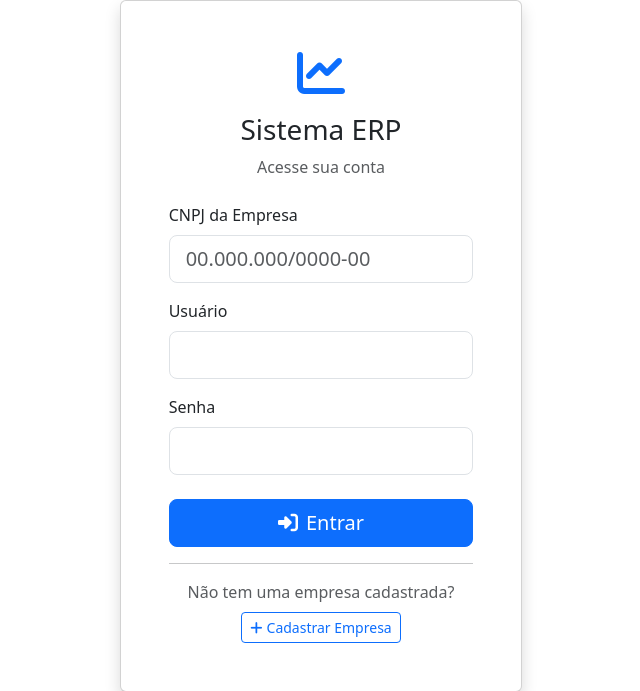
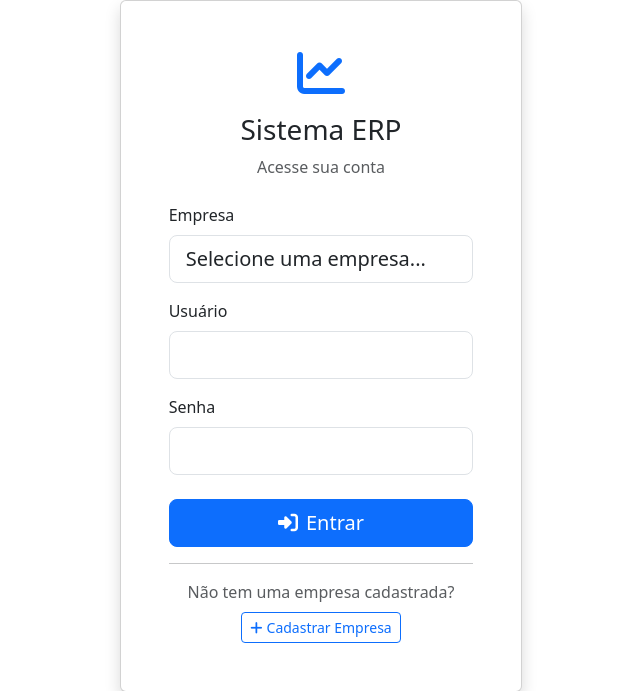
Before and after one commit to antoniofogaca/GestaoVendasWeb, a Flask app: page /login in a window 1280 px wide. Shown: the top 691 px of the page, without its empty margins (319-959 px from the left). Run offline with Flask 3, Linux system fonts and the light colour scheme.

Commit message:
Enable user registration and fix login process for multi-company support
Implement user registration linked to companies and modifies login to use company ID.

Replit-Commit-Author: Agent
Replit-Commit-Session-Id: 688cd5ab-3cca-4f57-ab75-8bdae21580b3
Replit-Commit-Screenshot-Url: https://storage.googleapis.com/screenshot-production-us-central1/70b308fe-08b2-4825-85dc-4ac26ddbe2d6/2d2bc96f-9bfe-4c02-b1b2-59941bf46904.jpg

```diff
--- a/forms.py
+++ b/forms.py
@@ -4,9 +4,17 @@ from wtforms.validators import DataRequired, Email, Length, Optional, NumberRang
 from wtforms.widgets import TextArea
 
 class LoginForm(FlaskForm):
-    empresa_cnpj = StringField('CNPJ da Empresa', validators=[DataRequired()], render_kw={'placeholder': '00.000.000/0000-00'})
+    empresa_id = SelectField('Empresa', coerce=int, validators=[DataRequired()])
     username = StringField('Usuário', validators=[DataRequired()])
     password = PasswordField('Senha', validators=[DataRequired()])
+
+class CadastroUsuarioForm(FlaskForm):
+    empresa_id = HiddenField()
+    username = StringField('Usuário', validators=[DataRequired(), Length(max=64)])
+    email = StringField('E-mail', validators=[DataRequired(), Email(), Length(max=120)])
+    nome_completo = StringField('Nome Completo', validators=[DataRequired(), Length(max=200)])
+    password = PasswordField('Senha', validators=[DataRequired(), Length(min=6)])
+    confirm_password = PasswordField('Confirmar Senha', validators=[DataRequired()])
 
 class EmpresaForm(FlaskForm):
     cnpj = StringField('CNPJ', validators=[DataRequired(), Length(min=14, max=18)], render_kw={'placeholder': '00.000.000/0000-00'})
--- a/routes.py
+++ b/routes.py
@@ -21,20 +21,24 @@ def index():
 def login():
     form = LoginForm()
 
+    # Carregar empresas para o dropdown
+    empresas = Empresa.query.filter_by(ativa=True).all()
+    form.empresa_id.choices = [(e.id, f"{e.nome_fantasia or e.razao_social} - {e.cnpj}") for e in empresas]
+    form.empresa_id.choices.insert(0, (0, 'Selecione uma empresa...'))
+
     if form.validate_on_submit():
-        cnpj = form.empresa_cnpj.data.strip()
+        empresa_id = form.empresa_id.data
         username = form.username.data.strip()
         password = form.password.data
 
-        # Buscar empresa pelo CNPJ
-        empresa = Empresa.query.filter_by(cnpj=cnpj.replace('.', '').replace('/', '').replace('-', '')).first()
-
-        if not empresa:
-            flash('Empresa não encontrada. Verifique o CNPJ informado.', 'error')
+        if empresa_id == 0:
+            flash('Selecione uma empresa.', 'error')
             return render_template('login.html', form=form)
 
-        if not empresa.ativa:
-            flash('Empresa desativada. Entre em contato com o suporte.', 'error')
+        # Buscar empresa
+        empresa = Empresa.query.get(empresa_id)
+        if not empresa or not empresa.ativa:
+            flash('Empresa não encontrada ou desativada.', 'error')
             return render_template('login.html', form=form)
 
         # Buscar usuário
@@ -57,7 +61,54 @@ def login():
         flash(f'Bem-vindo, {user.nome_completo or user.username}!', 'success')
         return redirect(url_for('dashboard'))
 
-    return render_template('login.html', form=form)
+    return render_template('login.html', form=form, show_register_link=len(empresas) > 0)
+
+@app.route('/cadastro-usuario/<int:empresa_id>', methods=['GET', 'POST'])
+def cadastro_usuario(empresa_id):
+    empresa = Empresa.query.get_or_404(empresa_id)
+    form = CadastroUsuarioForm()
+    form.empresa_id.data = empresa_id
+
+    if form.validate_on_submit():
+        if form.password.data != form.confirm_password.data:
+            flash('As senhas não coincidem.', 'error')
+            return render_template('cadastro_usuario.html', form=form, empresa=empresa)
+
+        # Verificar se username já existe na empresa
+        existing_user = Usuario.query.filter_by(username=form.username.data, empresa_id=empresa_id).first()
+        if existing_user:
+            flash('Nome de usuário já existe nesta empresa.', 'error')
+            return render_template('cadastro_usuario.html', form=form, empresa=empresa)
+
+        # Verificar se email já existe na empresa
+        existing_email = Usuario.query.filter_by(email=form.email.data, empresa_id=empresa_id).first()
+        if existing_email:
+            flash('E-mail já cadastrado nesta empresa.', 'error')
+            return render_template('cadastro_usuario.html', form=form, empresa=empresa)
+
+        # Criar novo usuário
+        user = Usuario(
+            empresa_id=empresa_id,
+            username=form.username.data,
+            email=form.email.data,
+            nome_completo=form.nome_completo.data,
+            admin=False,
+            ativo=True,
+            # Permissões básicas para usuário comum
+            perm_vendas=True,
+            perm_produtos=True,
+            perm_clientes=True,
+            perm_caixa=True
+        )
+        user.set_password(form.password.data)
+
+        db.session.add(user)
+        db.session.commit()
+
+        flash('Usuário cadastrado com sucesso! Agora você pode fazer login.', 'success')
+        return redirect(url_for('login'))
+
+    return render_template('cadastro_usuario.html', form=form, empresa=empresa)
 
 @app.route('/logout')
 def logout():
--- a/templates/login.html
+++ b/templates/login.html
@@ -18,10 +18,10 @@
                         {{ form.hidden_tag() }}
 
                         <div class="mb-3">
-                            {{ form.empresa_cnpj.label(class="form-label") }}
-                            {{ form.empresa_cnpj(class="form-control form-control-lg") }}
-                            {% if form.empresa_cnpj.errors %}
-                                {% for error in form.empresa_cnpj.errors %}
+                            {{ form.empresa_id.label(class="form-label") }}
+                            {{ form.empresa_id(class="form-control form-control-lg") }}
+                            {% if form.empresa_id.errors %}
+                                {% for error in form.empresa_id.errors %}
                                     <div class="text-danger small">{{ error }}</div>
                                 {% endfor %}
                             {% endif %}
@@ -56,6 +56,15 @@
 
                     <div class="text-center">
                         <hr>
+                        {% if show_register_link %}
+                        <p class="text-muted mb-0">Não tem usuário cadastrado?</p>
+                        <div class="btn-group-vertical w-100" role="group">
+                            <button type="button" class="btn btn-outline-success btn-sm mt-2" onclick="showUserRegister()">
+                                <i class="fas fa-user-plus me-1"></i>Cadastrar Usuário
+                            </button>
+                        </div>
+                        <hr class="mt-3">
+                        {% endif %}
                         <p class="text-muted mb-0">Não tem uma empresa cadastrada?</p>
                         <a href="{{ url_for('cadastro_empresa') }}" class="btn btn-outline-primary btn-sm mt-2">
                             <i class="fas fa-plus me-1"></i>Cadastrar Empresa
@@ -66,4 +75,18 @@
         </div>
     </div>
 </div>
+
+<script>
+function showUserRegister() {
+    const empresaSelect = document.querySelector('#empresa_id');
+    const empresaId = empresaSelect.value;
+
+    if (empresaId == 0 || empresaId == '') {
+        alert('Selecione uma empresa primeiro para cadastrar um usuário.');
+        return;
+    }
+
+    window.location.href = `/cadastro-usuario/${empresaId}`;
+}
+</script>
 {% endblock %}
```
Also changed, not shown: templates/dashboard.html (+6 -4 lines).
